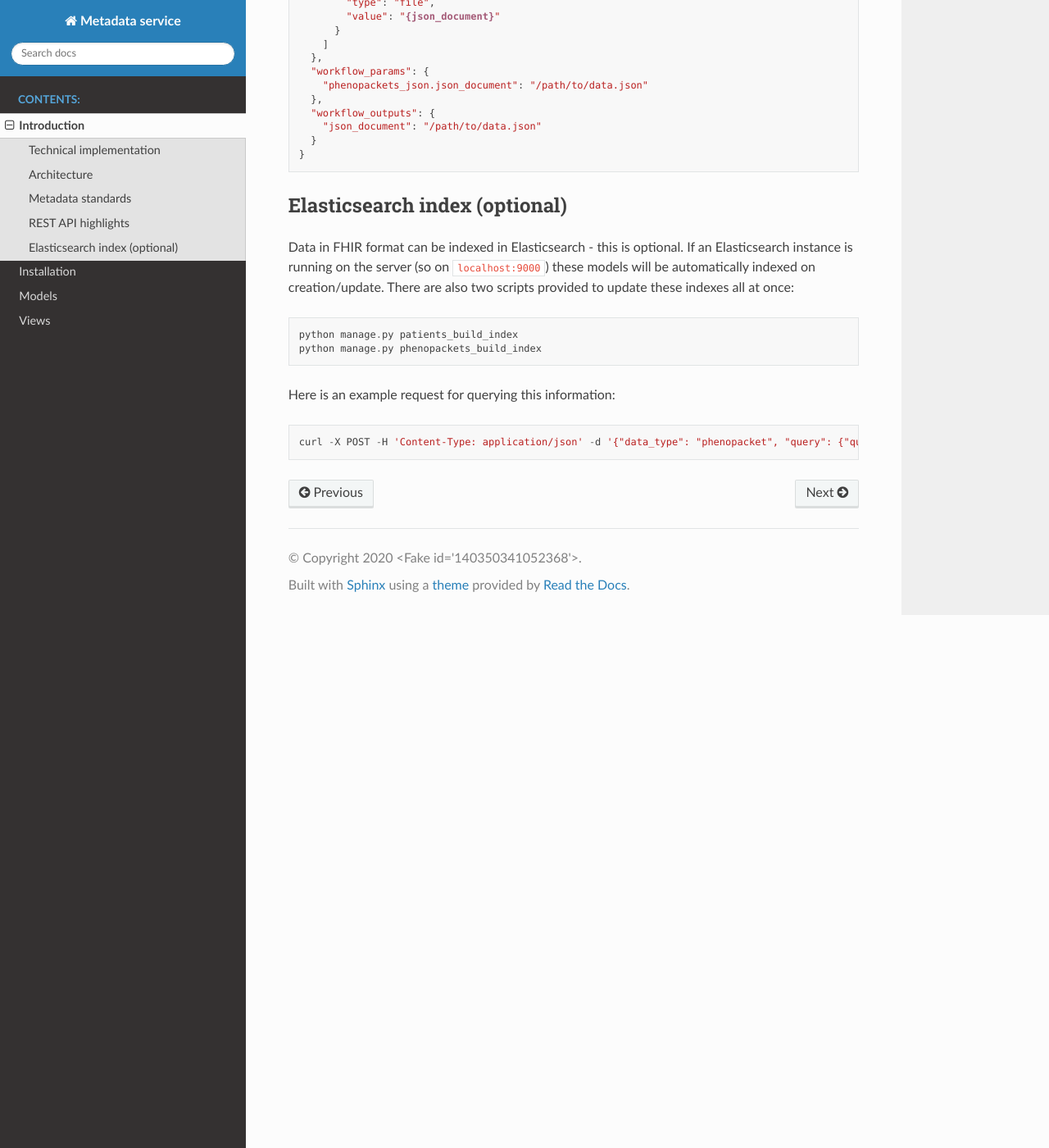
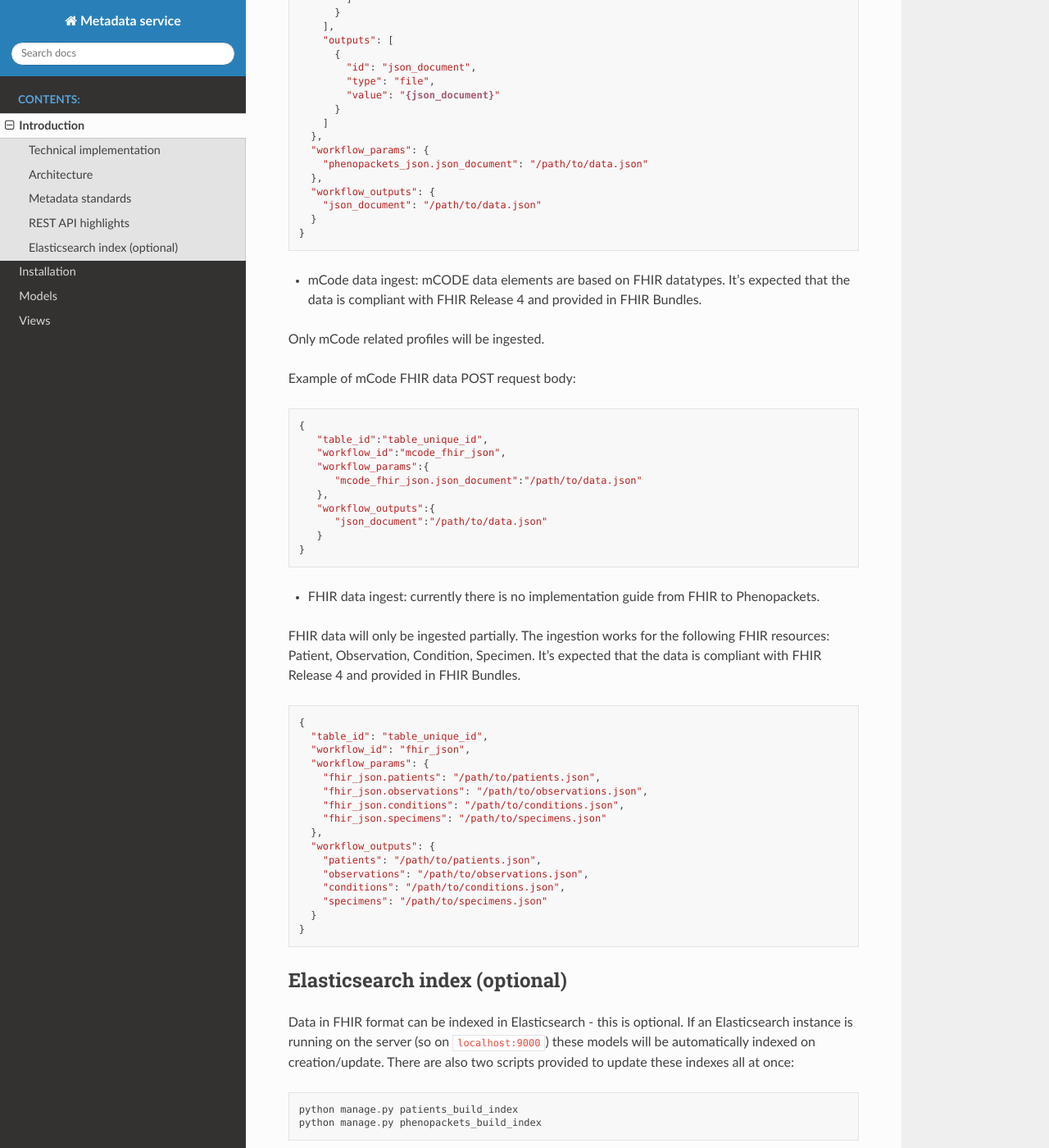
Before and after one commit to bento-platform/katsu, a Sphinx documentation site: the page built from docs/modules/introduction.rst, in a window 1280 px wide and 1400 px high, scrolled down 3228 px. Shown: the whole window at 82% size. Built offline with Sphinx 7.4.7 and the Read the Docs theme 2.0.0, drawn with Linux system fonts in a browser that asks for light colours; the version number could not be read and is left out; some of the changed text lies outside the part shown.

Commit message:
update README.md architecture part add ingestion workflows examples in docs

```diff
--- a/docs/modules/introduction.rst
+++ b/docs/modules/introduction.rst
@@ -30,7 +30,7 @@ Services depend on each other and are separated based on their scope.
 
 - Data model: GA4GH Phenopackets schema. Currently contains only two out of four Phenopackets top elements - Phenopacket and Interpretation.
 
-**3. mCode service** handles oncology related data.
+**3. mCode service** handles patient's oncology related data.
 
 - Data model: mCODE data elements. mCODE data elements grouped in a mCodepacket (like Phenopacket) containing patient's cancer related descriptions including genomics data, medication statements and cancer related procedures.
 
@@ -91,9 +91,12 @@ REST API highlights
 
 **Data ingest**
 
-Currently only the data that follow Phenopackets schema can be ingested.
+Ingest workflows are implemented for different types of data within the service.
 Ingest endpoint is :code:`/private/ingest`.
-Example of POST request body:
+
+- Phenopackets data ingest: the data must follow Phenopackets schema in order to be ingested.
+
+Example of Phenopackets POST request body:
 
 .. code-block::
 
@@ -126,7 +129,50 @@ Example of POST request body:
       }
     }
 
+- mCode data ingest: mCODE data elements are based on FHIR datatypes. It's expected that the data is compliant with FHIR Release 4 and provided in FHIR Bundles.
 
+Only mCode related profiles will be ingested.
+
+Example of mCode FHIR data POST request body:
+
+.. code-block::
+
+    {
+       "table_id":"table_unique_id",
+       "workflow_id":"mcode_fhir_json",
+       "workflow_params":{
+          "mcode_fhir_json.json_document":"/path/to/data.json"
+       },
+       "workflow_outputs":{
+          "json_document":"/path/to/data.json"
+       }
+    }
+
+
+- FHIR data ingest: currently there is no implementation guide from FHIR to Phenopackets.
+
+FHIR data will only be ingested partially.
+The ingestion works for the following FHIR resources: Patient, Observation, Condition, Specimen.
+It's expected that the data is compliant with FHIR Release 4 and provided in FHIR Bundles.
+
+.. code-block::
+
+    {
+      "table_id": "table_unique_id",
+      "workflow_id": "fhir_json",
+      "workflow_params": {
+        "fhir_json.patients": "/path/to/patients.json",
+        "fhir_json.observations": "/path/to/observations.json",
+        "fhir_json.conditions": "/path/to/conditions.json",
+        "fhir_json.specimens": "/path/to/specimens.json"
+      },
+      "workflow_outputs": {
+        "patients": "/path/to/patients.json",
+        "observations": "/path/to/observations.json",
+        "conditions": "/path/to/conditions.json",
+        "specimens": "/path/to/specimens.json"
+      }
+    }
 
 
 Elasticsearch index (optional)
```
Also changed, not shown: other parts of docs/modules/introduction.rst (+1 -1 lines), README.md (+11 -2 lines).
